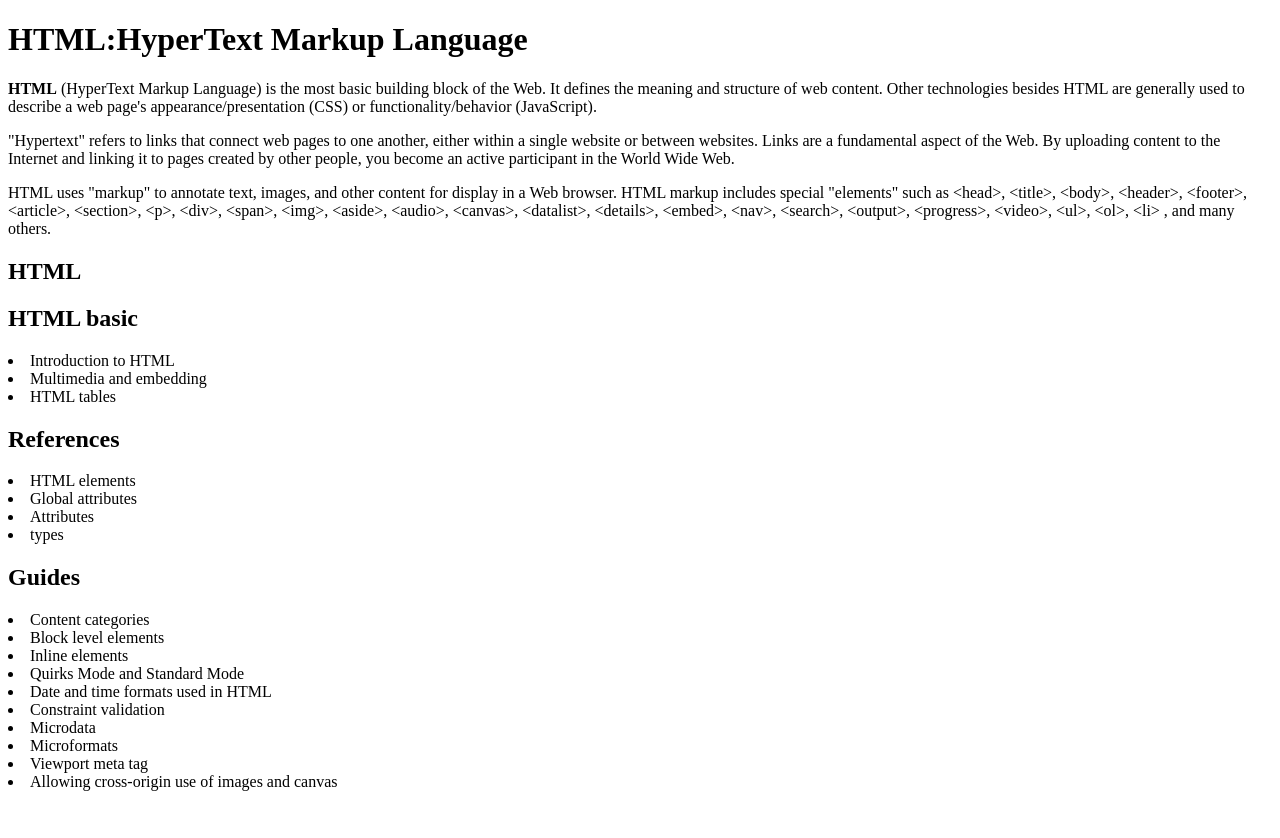
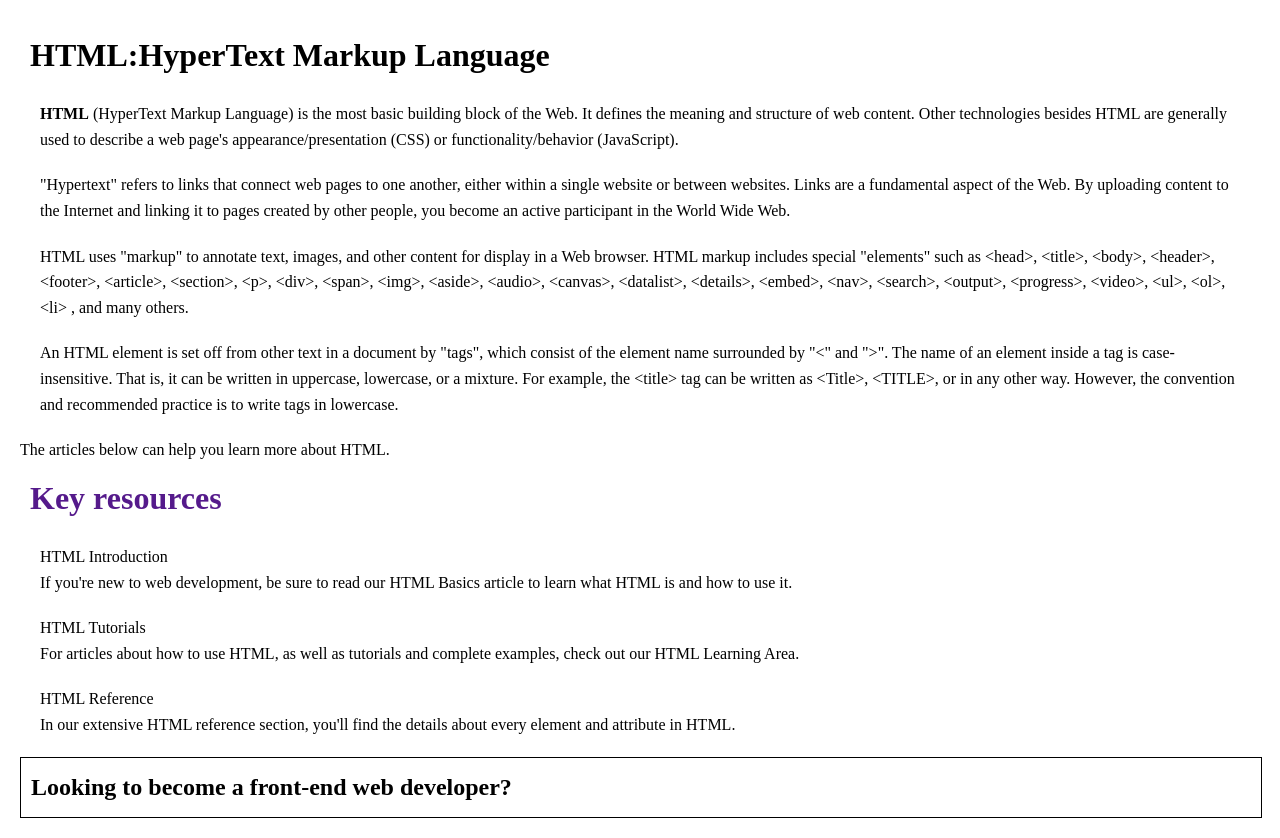
Before and after one commit to Erikm93/uppgift2, a plain HTML site: page index.html in a window 1280 px wide. Before the commit the page ends 800 px from the top, so only its background shows below. Drawn offline with Linux system fonts and the light colour scheme.

Commit message:
ändring

```diff
--- a/index.html
+++ b/index.html
@@ -1,6 +1,7 @@
 <!DOCTYPE html>
 <html lang="en">
   <head>
+    <link rel="stylesheet" href="styles.css">
     <meta charset="UTF-8" />
     <meta name="viewport" content="width=device-width, initial-scale=1.0" />
     <title>Document</title>
@@ -35,9 +36,47 @@
           &lt;nav&gt;, &lt;search&gt;, &lt;output&gt;, &lt;progress&gt;,
           &lt;video&gt;, &lt;ul&gt;, &lt;ol&gt;, &lt;li&gt; , and many others.
         </p>
+
+        <p>
+          An HTML element is set off from other text in a document by "tags",
+          which consist of the element name surrounded by "<" and ">". The name
+          of an element inside a tag is case-insensitive. That is, it can be
+          written in uppercase, lowercase, or a mixture. For example, the
+          &lt;title&gt; tag can be written as &lt;Title&gt;, &lt;TITLE&gt;, or
+          in any other way. However, the convention and recommended practice is
+          to write tags in lowercase.
+        </p>
+
+        <span>The articles below can help you learn more about HTML.</span>
+
+        <h1><a href="">Key resources</a></h1>
+        <p>
+          HTML Introduction <br />
+          If you're new to web development, be sure to read our HTML Basics
+          article to learn what HTML is and how to use it.
+        </p>
+
+        <p>
+          HTML Tutorials <br />
+          For articles about how to use HTML, as well as tutorials and complete
+          examples, check out our HTML Learning Area.
+        </p>
+
+        <p>
+          HTML Reference  <br />
+           In our extensive HTML reference section, you'll find
+          the details about every element and attribute in HTML.
+        </p>
+
+        <div class="ad">
+            <h2>Looking to become a front-end web developer?</h2>
+        </div>
+
       </div>
     </div>
 
+
+    <!-->
     <div id="sidebar">
       <h2 class="sidebar-title">HTML</h2>
       <div class="scrollbox">
--- a/styles.css
+++ b/styles.css
@@ -1,21 +1,37 @@
-<<<<<<< HEAD
-<<<<<<< HEAD
+
 .content{
     line-height: 1.6;
-
+    margin:10px;
+    padding:10px;
 }
 
 .container .flex {
     display:flex;
-
 
 }
  h1, h2
  {
     margin:10px;
  }
-=======
-=======
+a{
+    text-decoration: none;
+}
+
+p{
+    margin:20px;
+}
+
+ .ad{
+
+    height:auto;
+    width:100%;
+    border:black solid 1px;
+ }
+
+
+
+
+
 
 #sidebar{
     position: fixed;
@@ -27,6 +43,7 @@
     background-color: rgb(46, 40, 40);
     display: flex;
     flex-direction: column;
+    display:none;
 }
 .sidebar-title{
     font-size: 2.2rem;
@@ -42,6 +59,7 @@
 #sidebar li{
     padding: 10px 0 5px 10px;
     list-style: none;
+
 }
 .scrollbox{
     overflow: auto;
@@ -52,8 +70,8 @@
 ::-webkit-scrollbar-thumb {
     background-color: lightblue;
     border-radius: 10px;
+}
 
->>>>>>> 6185914bb5c59ef3ef747ac9e9f1dc5c5c217840
 * {
     margin: 0;
     padding: 0;
@@ -67,10 +85,5 @@ footer {
     height: 2.5rem;
     border: 10px solid red;
 
-<<<<<<< HEAD
-}
->>>>>>> 4f86b190dad7671141a1a77b288b22aad6f428e2
-=======
 
 }
->>>>>>> 6185914bb5c59ef3ef747ac9e9f1dc5c5c217840
```
